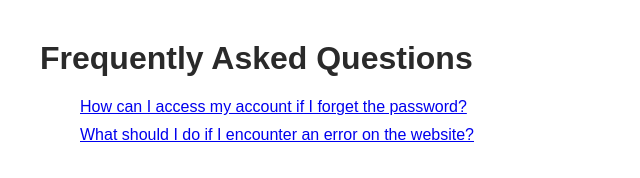
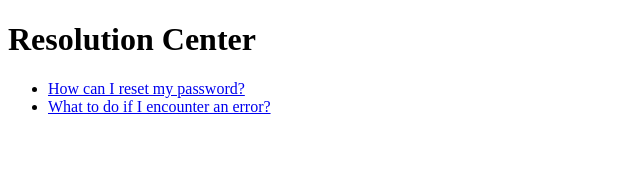
Before and after one commit to virtuesvvy/virtuesvvy.github.io, a plain HTML site: page faq.html in a window 1280 px wide. Shown: the whole page, without its empty margins (0-640 px from the left). Drawn offline with Linux system fonts and the light colour scheme.

Commit message:
faq.html

```diff
--- a/faq.html
+++ b/faq.html
@@ -3,20 +3,14 @@
 <head>
     <meta charset="UTF-8">
     <meta name="viewport" content="width=device-width, initial-scale=1.0">
-    <title>FAQ - Problem Solving</title>
-    <style>
-        body { font-family: Arial, sans-serif; margin: 40px; }
-        h1 { color: #2a2a2a; }
-        ul { list-style-type: none; }
-        li { margin-top: 10px; }
-    </style>
+    <title>Resolution Center</title>
 </head>
 <body>
-    <h1>Frequently Asked Questions</h1>
+    <h1>Resolution Center</h1>
     <ul>
-        <li><a href="faq1.html">How can I access my account if I forget the password?</a></li>
-        <li><a href="faq2.html">What should I do if I encounter an error on the website?</a></li>
-        <!-- More questions as links -->
+        <li><a href="faq1.html">How can I reset my password?</a></li>
+        <li><a href="faq2.html">What to do if I encounter an error?</a></li>
+        <!-- More questions can be added here -->
     </ul>
 </body>
 </html>
```
